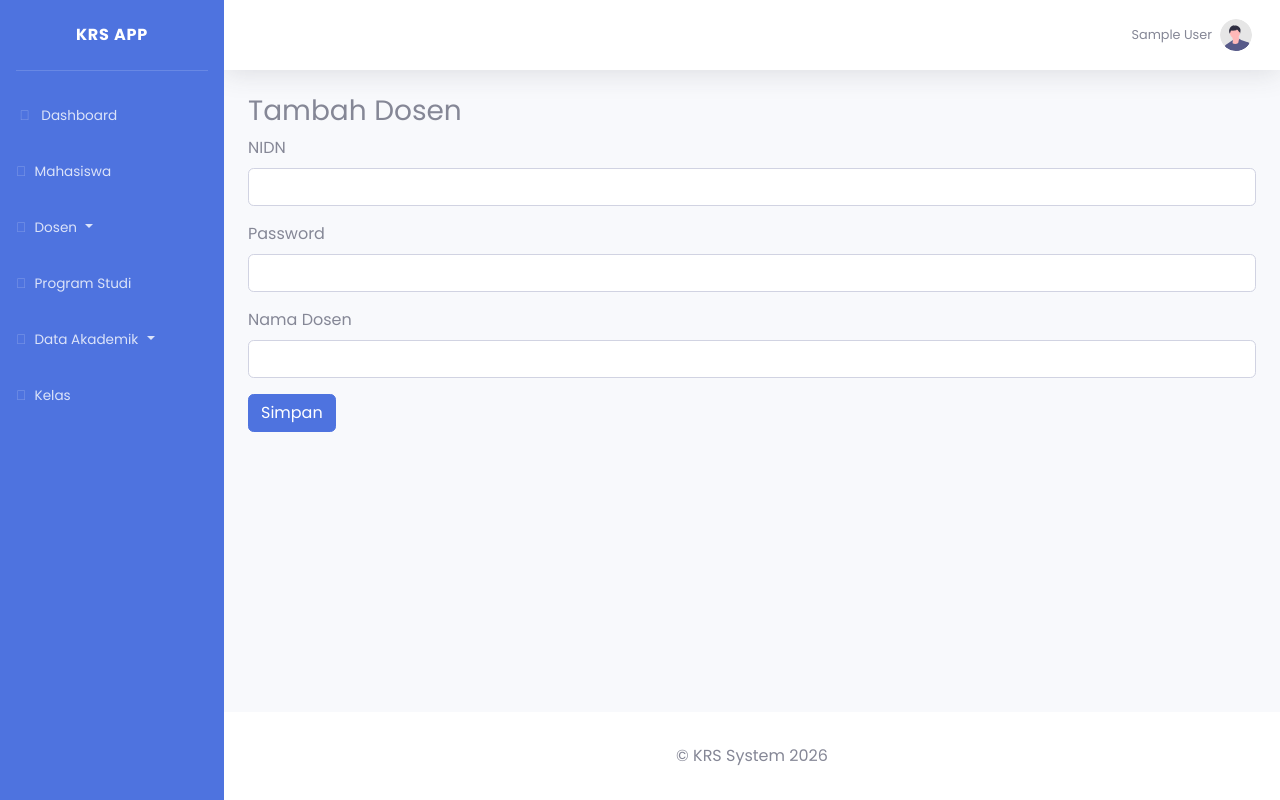
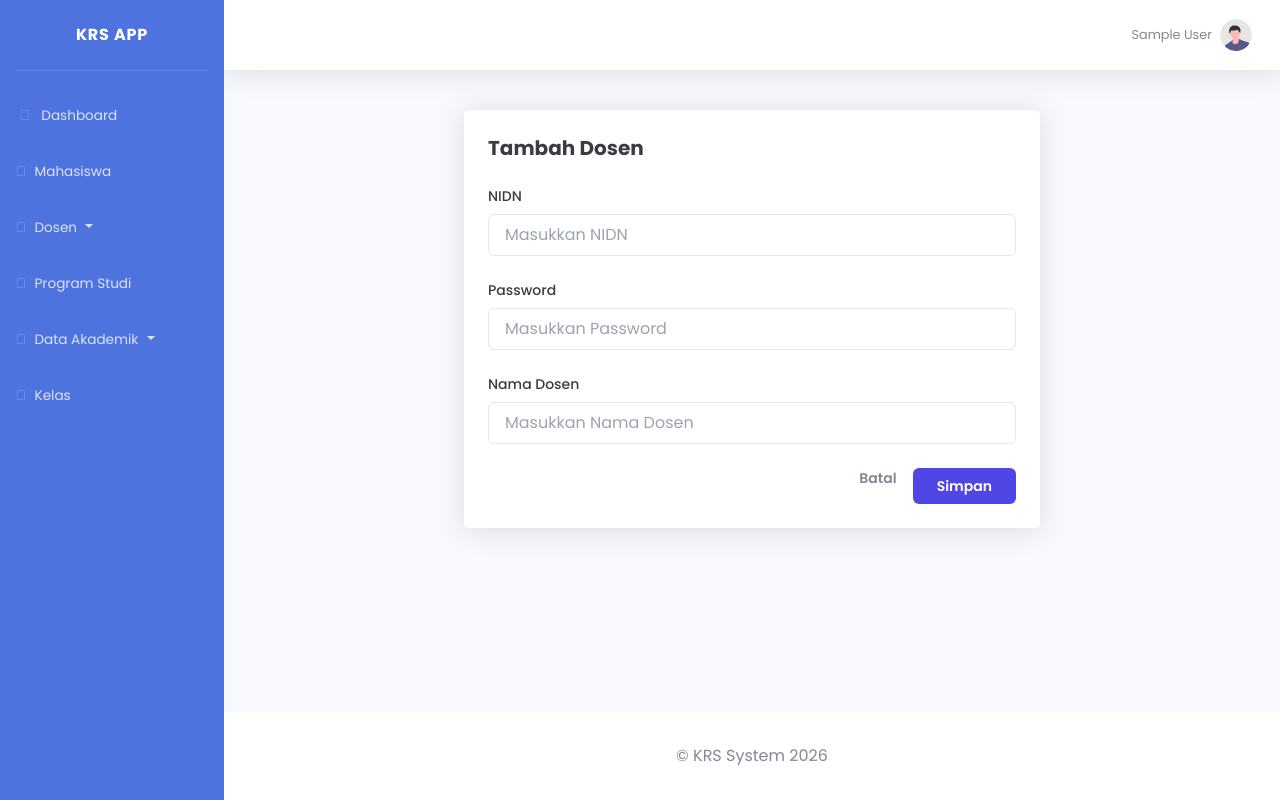
Before and after one commit to fathurAlfitrah11-dev/sistem-khs-frs, a Laravel app: page /dosen/create in a window 1280 px wide. Run offline with Laravel 12, Linux system fonts and the light colour scheme; the visitor is signed in with stand-in values (Sample User, id 1); some libraries are stand-ins or nearby versions.

Commit message:
mengubah tampilan login, tambah dan edit dosen dengan tailwind

```diff
--- a/resources/views/admin/dosen/create.blade.php
+++ b/resources/views/admin/dosen/create.blade.php
@@ -1,21 +1,71 @@
 @extends('layout.app')
 @section('title','Tambah Dosen')
+
 @section('content')
-<h3>Tambah Dosen</h3>
-<form action="/dosen/store" method="post">
-    @csrf
-    <div class="form-group">
-        <label for="nidn">NIDN</label>
-        <input type="text" class="form-control" id="nidn" name="nidn" required>
-    </div>
-    <div class="form-group">
-        <label for="password">Password</label>
-        <input type="password" class="form-control" id="password" name="password" required>
-    </div>
-    <div class="form-group">
-        <label for="nama_dosen">Nama Dosen</label>
-        <input type="text" class="form-control" id="nama_dosen" name="nama_dosen" required>
-    </div>
-    <button type="submit" class="btn btn-primary">Simpan</button>
-</form>
+
+<div class="max-w-xl mx-auto mt-10 bg-white p-6 rounded-lg shadow">
+
+    <h2 class="text-xl font-bold text-gray-900 mb-6">
+        Tambah Dosen
+    </h2>
+
+    <form action="/dosen/store" method="POST">
+        @csrf
+
+        <div class="space-y-6">
+
+            <!-- NIDN -->
+            <div>
+                <label for="nidn" class="block text-sm font-medium text-gray-900">
+                    NIDN
+                </label>
+                <div class="mt-2">
+                    <input type="text" name="nidn" id="nidn"
+                        class="block w-full rounded-md bg-white px-3 py-2 text-gray-900 border border-gray-300 focus:ring-2 focus:ring-indigo-600 focus:outline-none"
+                        placeholder="Masukkan NIDN" required>
+                </div>
+            </div>
+
+            <!-- Password -->
+            <div>
+                <label for="password" class="block text-sm font-medium text-gray-900">
+                    Password
+                </label>
+                <div class="mt-2">
+                    <input type="password" name="password" id="password"
+                        class="block w-full rounded-md bg-white px-3 py-2 text-gray-900 border border-gray-300 focus:ring-2 focus:ring-indigo-600 focus:outline-none"
+                        placeholder="Masukkan Password" required>
+                </div>
+            </div>
+
+            <!-- Nama Dosen -->
+            <div>
+                <label for="nama_dosen" class="block text-sm font-medium text-gray-900">
+                    Nama Dosen
+                </label>
+                <div class="mt-2">
+                    <input type="text" name="nama_dosen" id="nama_dosen"
+                        class="block w-full rounded-md bg-white px-3 py-2 text-gray-900 border border-gray-300 focus:ring-2 focus:ring-indigo-600 focus:outline-none"
+                        placeholder="Masukkan Nama Dosen" required>
+                </div>
+            </div>
+
+        </div>
+
+        <!-- Button -->
+        <div class="mt-6 flex justify-end gap-x-4">
+            <a href="/dosen-admin" class="text-sm font-semibold text-gray-600 hover:text-gray-900">
+                Batal
+            </a>
+
+            <button type="submit"
+                class="rounded-md bg-indigo-600 px-4 py-2 text-sm font-semibold text-white hover:bg-indigo-500">
+                Simpan
+            </button>
+        </div>
+
+    </form>
+
+</div>
+
 @endsection
--- a/resources/views/layout/app.blade.php
+++ b/resources/views/layout/app.blade.php
@@ -8,7 +8,7 @@
    <link href="{{ asset('sbadmin/vendor/fontawesome-free/css/all.min.css') }}" rel="stylesheet" type="text/css">
     <link href="{{ asset('sbadmin/css/sb-admin-2.min.css') }}" rel="stylesheet">
     <link href="{{ asset('sbadmin/css/custom.css') }}" rel="stylesheet">
-
+    <script src="https://cdn.tailwindcss.com"></script>
 </head>
 
 <body id="page-top">
```
Also changed, not shown: resources/views/admin/dosen/edit.blade.php (+57 -13 lines), resources/views/login.blade.php (+27 -31 lines).
